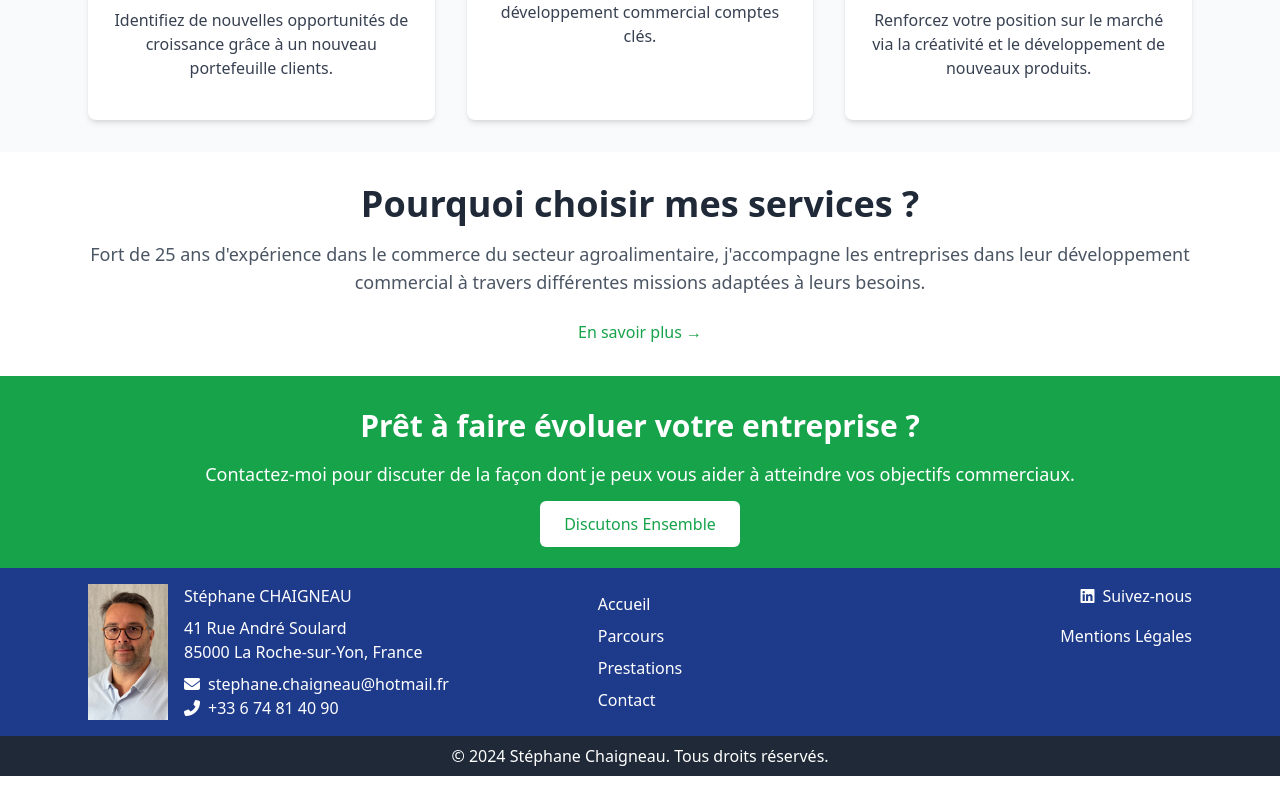
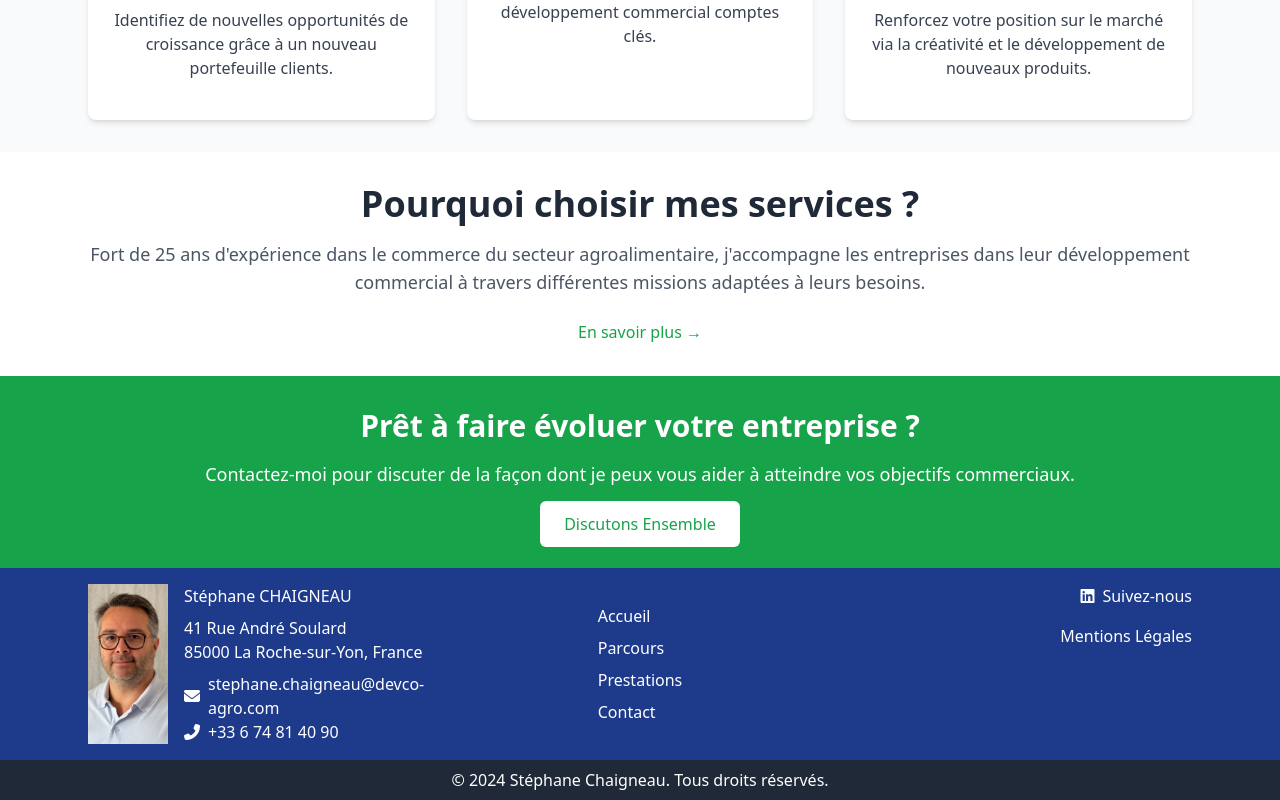
Before and after one commit to ChaigneauDoryan/stephanechaigneau.fr, a Nuxt app: page / in a window 1280 px wide. Shown: the part 590-1390 px from the top of the page. Before the commit the page ends 1366 px from the top, so only its background shows below. Built offline with nearby package versions, Linux system fonts and the light colour scheme.

Commit message:
change email

```diff
--- a/components/Footer.vue
+++ b/components/Footer.vue
@@ -10,9 +10,9 @@
         <div>
           <p class="text-white">Stéphane CHAIGNEAU</p>
           <p class="mt-2">41 Rue André Soulard<br>85000 La Roche-sur-Yon, France</p>
-          <a href="mailto:stephane.chaigneau@hotmail.fr" class="mt-2 flex items-center text-white hover:underline">
+          <a href="mailto:stephane.chaigneau@devco-agro.com" class="mt-2 flex items-center text-white hover:underline">
             <i class="fas fa-envelope mr-2"></i>
-            stephane.chaigneau@hotmail.fr
+            stephane.chaigneau@devco-agro.com
           </a>
           <a href="tel:+33674814090" class="flex items-center text-white hover:underline">
             <i class="fas fa-phone-alt mr-2"></i>
```
